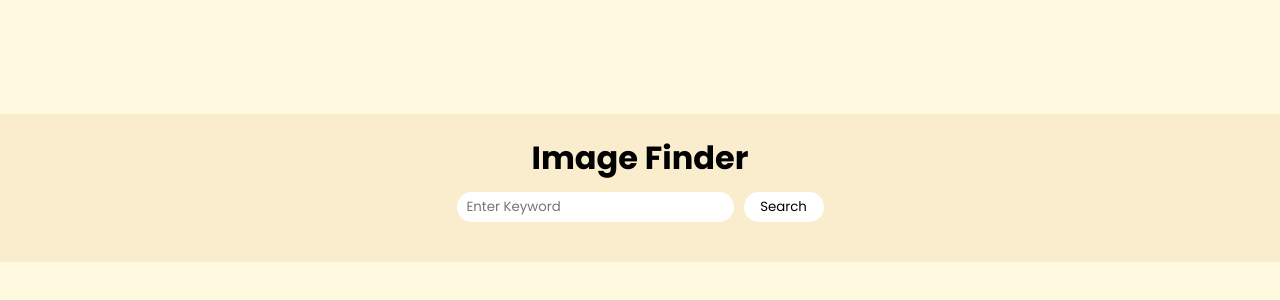
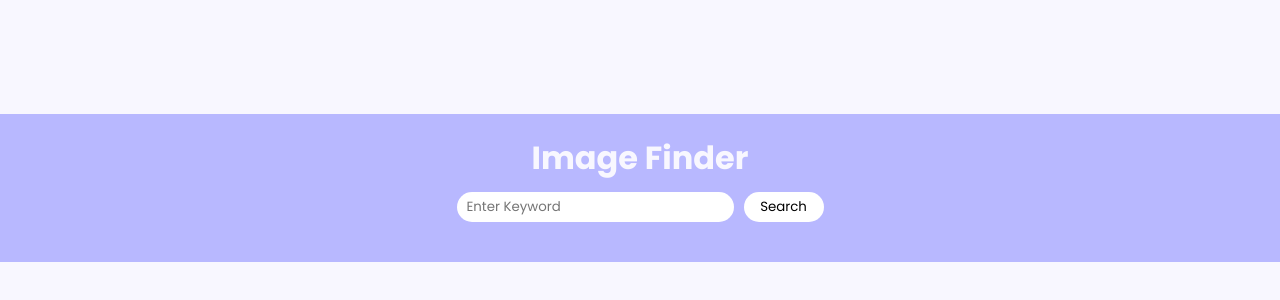
Before and after one commit to mohdfaziel/Image-Generator, a plain HTML site: page index.html in a window 1280 px wide. Shown: the part 212-512 px from the top of the page. Drawn offline with Linux system fonts and the light colour scheme.

Commit message:
Changed theme

```diff
--- a/style.css
+++ b/style.css
@@ -1,8 +1,10 @@
+
 :root {
-    --primary: #fefae0;
-    --secondary: #faedcd;
-    --ternary: #d4a373;
+    --primary: #f8f7ff;
+    --secondary: #b8b8ff;
+    --ternary: #9381ff;
   }
+
 * {
     margin: 0;
     padding: 0;
@@ -43,6 +45,7 @@
 }
 .upper h1{
     text-align: center;
+    color: var(--primary);
 }
 .search {
     display: flex;
```
